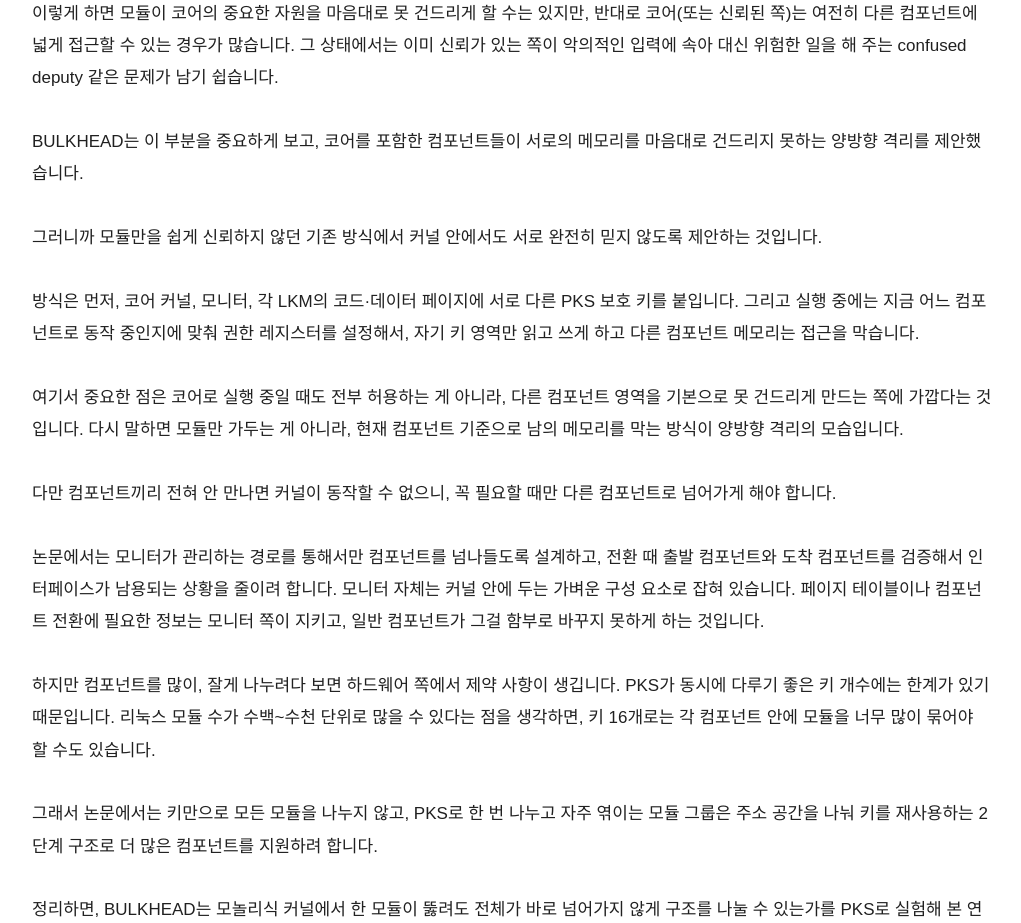
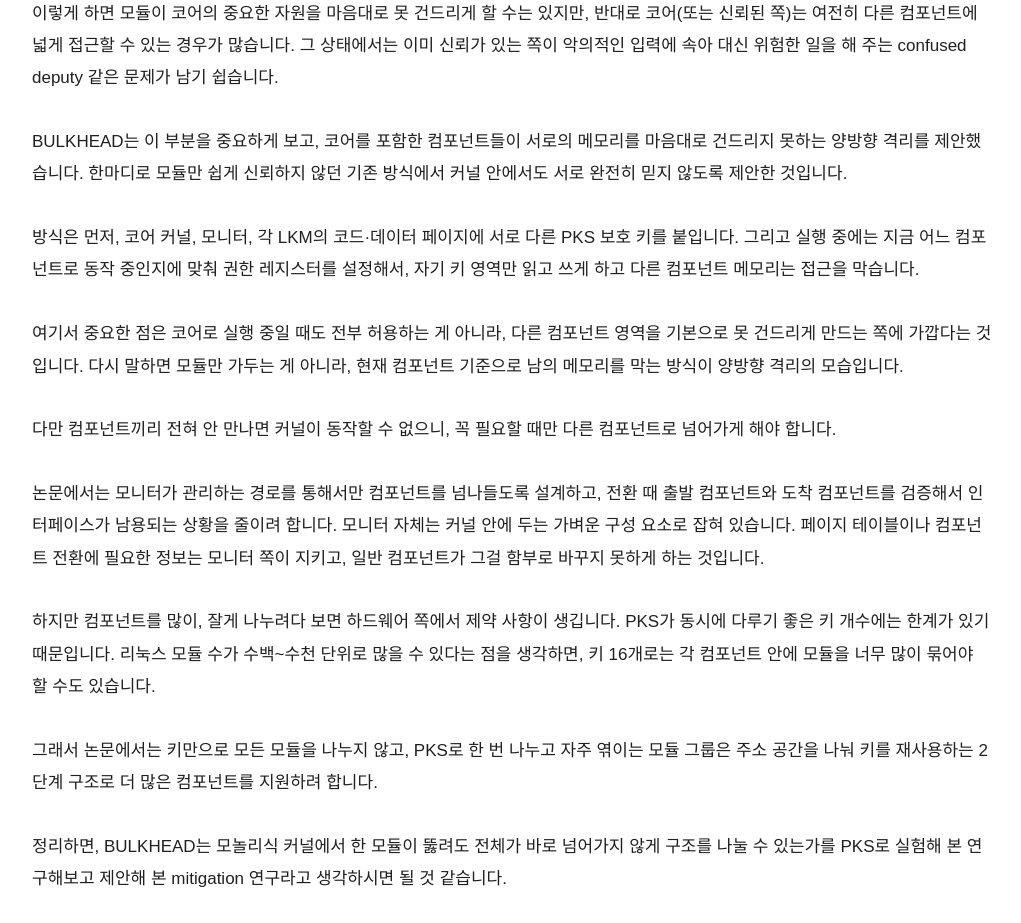
Before and after one commit to SecurityQuble/SecurityQuble.github.io, a Next.js app: page /posts/system-hacking-mitigation-bulkhead in a window 1280 px wide. Shown: the part 4280-5203 px from the top of the page, without its empty margins (128-1149 px from the left). Built offline with nearby package versions, Linux system fonts and the light colour scheme.

Commit message:
Merge bidirectional isolation explanation into one sentence.

```diff
--- a/app/posts/system-hacking-mitigation-bulkhead/page.tsx
+++ b/app/posts/system-hacking-mitigation-bulkhead/page.tsx
@@ -148,11 +148,8 @@
           </p>
           <p>
             BULKHEAD는 이 부분을 중요하게 보고, 코어를 포함한 컴포넌트들이 서로의 메모리를
-            마음대로 건드리지 못하는 양방향 격리를 제안했습니다.
-          </p>
-          <p>
-            그러니까 모듈만을 쉽게 신뢰하지 않던 기존 방식에서 커널 안에서도 서로 완전히 믿지
-            않도록 제안하는 것입니다.
+            마음대로 건드리지 못하는 양방향 격리를 제안했습니다. 한마디로 모듈만 쉽게 신뢰하지
+            않던 기존 방식에서 커널 안에서도 서로 완전히 믿지 않도록 제안한 것입니다.
           </p>
           <p>
             방식은 먼저, 코어 커널, 모니터, 각 LKM의 코드·데이터 페이지에 서로 다른 PKS 보호
```
Also changed, not shown: app/posts/system-hacking-mitigation-bulkhead/content.md (+1 -3 lines).
